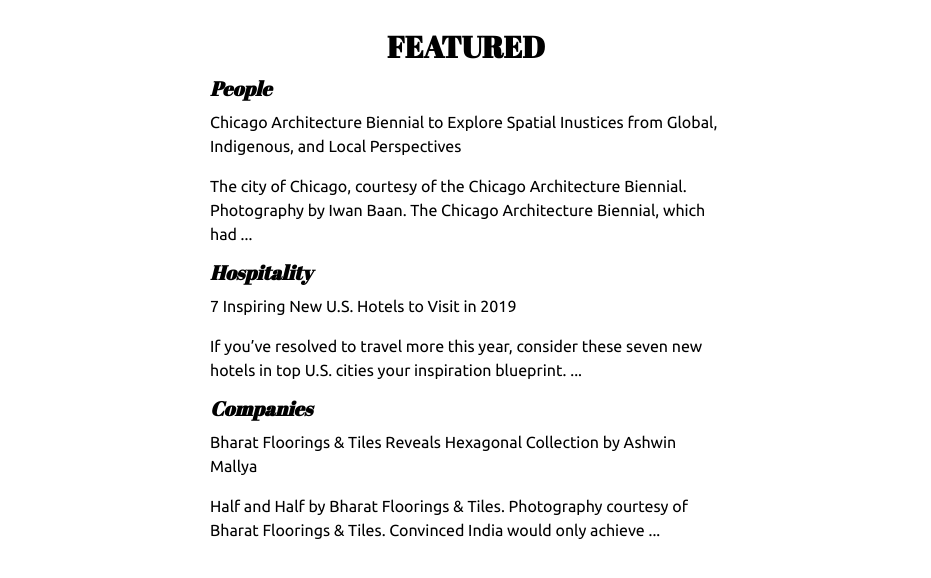
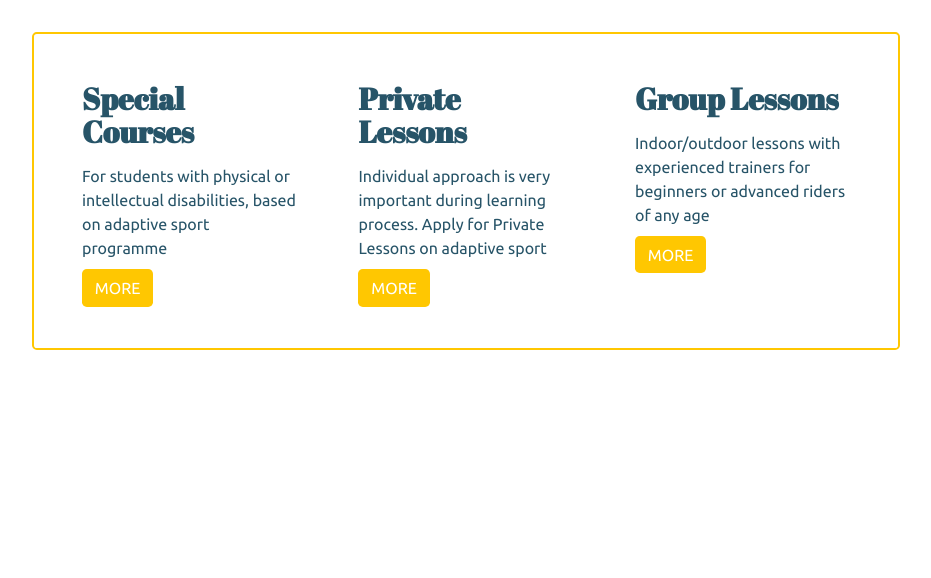
Before and after one commit to MartinRavanov72/Extreme_Sports, a Jekyll site: the page built from index.html, in a window 1280 px wide. Shown: the top 578 px of the page, without its empty margins (174-1105 px from the left). Built offline with Jekyll 4.4.1, drawn with Linux system fonts in a browser that asks for light colours.

Commit message:
2nd exc, 2nd homework

```diff
--- a/css/layout.css
+++ b/css/layout.css
@@ -18,8 +18,32 @@
 
 html {
     font-family: Ubuntu, sans-serif;
-    font-size: 15px;
+    font-size: var(--sizing-fs-base);
     line-height: 1.5;
+}
+
+@media (min-width: 600px) {
+    html {
+        font-size: var(--sizing-fs-tablet);
+    }
+}
+
+@media (min-width: 1260px) {
+    html {
+        font-size: var(--sizing-fs-laptop);
+    }
+}
+
+@media (min-width: 1420px) {
+    html {
+        font-size: var(--sizing-fs-desktop);
+    }
+}
+
+@media (min-width: 1660px) {
+    html {
+        font-size: var(--sizing-fs-huge);
+    }
 }
 
 p {
@@ -39,7 +63,7 @@
 }
 
 h1 {
-    font-size: var(--sizing-h1);
+    font-size: 3em;
 }
 
 h2 {
@@ -47,7 +71,7 @@
 }
 
 h3 {
-    font-size: var(--sizing-h3);
+    font-size: 1.9em;
 }
 
 h4 {
@@ -62,20 +86,34 @@
     font-size: 1.2em;
 }
 
-p {
-    font-size: var(--sizing-p);
+body {
+    width: 60vw;
+    margin: 2rem auto;
+    border: 2px solid var(--font-color-alternative);
+    border-radius: 0.3em;
+    padding: 3rem;
 }
 
-body {
-    width: 40vw;
-    margin: 0 auto;
-    padding-top: 2rem;
+ul {
+    display: flex;
+    justify-content: space-between;
 }
 
-h3 {
-    font-style: italic;
+li {
+    width: 28%;
+    list-style: none;
+    color: var(--font-color-primary);
 }
 
-h1 {
-    text-align: center;
+a {
+    padding: 0.6rem 0.8rem;
+    color: var(--font-color-white);
+    background: var(--font-color-alternative);
+    border-radius: 0.3em;
+    text-decoration: none;
 }
+
+a:hover {
+    color: var(--font-color-alternative);
+    background: var(--font-color-primary);
+}
--- a/css/variables.css
+++ b/css/variables.css
@@ -7,7 +7,8 @@
     --sizing-fs-desktop: 18px;
     --sizing-fs-huge: 20px;
 
-    --sizing-h1: 30px;
-    --sizing-h3: 20px;
-    --sizing-p: 16px;
+    --font-color-primary: #275468;
+    --font-color-alternative: #FFC701;
+    --font-color-white: #ffffff;
+
 }
--- a/docs/feed.xml
+++ b/docs/feed.xml
@@ -1 +1 @@
-<?xml version="1.0" encoding="utf-8"?><feed xmlns="http://www.w3.org/2005/Atom" ><generator uri="https://jekyllrb.com/" version="4.0.0">Jekyll</generator><link href="http://localhost:4000/Extreme_Sports/feed.xml" rel="self" type="application/atom+xml" /><link href="http://localhost:4000/Extreme_Sports/" rel="alternate" type="text/html" /><updated>2019-11-14T20:52:14+02:00</updated><id>http://localhost:4000/Extreme_Sports/feed.xml</id><title type="html">Extreme Sports</title><subtitle>Site for extreme sports</subtitle></feed>
+<?xml version="1.0" encoding="utf-8"?><feed xmlns="http://www.w3.org/2005/Atom" ><generator uri="https://jekyllrb.com/" version="4.0.0">Jekyll</generator><link href="http://localhost:4000/Extreme_Sports/feed.xml" rel="self" type="application/atom+xml" /><link href="http://localhost:4000/Extreme_Sports/" rel="alternate" type="text/html" /><updated>2019-11-14T20:59:32+02:00</updated><id>http://localhost:4000/Extreme_Sports/feed.xml</id><title type="html">Extreme Sports</title><subtitle>Site for extreme sports</subtitle></feed>
--- a/index.html
+++ b/index.html
@@ -3,26 +3,26 @@
 # To modify the layout, see https://jekyllrb.com/docs/themes/#overriding-theme-defaults
 
 layout: main
-title: Font Size Variables
+title: Color Variables
 ---
 
-<h1>FEATURED</h1>
-<section class="parts">
-    <h3>People</h3>
-    <p>Chicago Architecture Biennial to Explore Spatial Inustices from Global, Indigenous, and Local Perspectives
-    </p>
-    <p>The city of Chicago, courtesy of the Chicago Architecture Biennial. Photography by Iwan Baan. The Chicago
-        Architecture Biennial, which had ...</p>
-</section>
-<section class="parts">
-    <h3>Hospitality</h3>
-    <p>7 Inspiring New U.S. Hotels to Visit in 2019</p>
-    <p>If you’ve resolved to travel more this year, consider these seven new hotels in top U.S. cities your
-        inspiration blueprint. ...</p>
-</section>
-<section class="parts">
-    <h3>Companies</h3>
-    <p>Bharat Floorings & Tiles Reveals Hexagonal Collection by Ashwin Mallya</p>
-    <p>Half and Half by Bharat Floorings & Tiles. Photography courtesy of Bharat Floorings & Tiles. Convinced India
-        would only achieve ...</p>
-</section>
+
+<ul>
+    <li>
+        <h3>Special Courses</h3>
+        <p>For students with physical or intellectual disabilities, based on adaptive sport programme</p>
+        <a href="">MORE</a>
+    </li>
+    <li>
+        <h3>Private Lessons</h3>
+        <p>Individual approach is very important during learning process. Apply for Private Lessons on adaptive
+            sport
+        </p>
+        <a href="">MORE</a>
+    </li>
+    <li>
+        <h3>Group Lessons</h3>
+        <p>Indoor/outdoor lessons with experienced trainers for beginners or advanced riders of any age</p>
+        <a href="">MORE</a>
+    </li>
+</ul>
```
Also changed, not shown: docs/css/layout.css (+51 -13 lines), docs/css/variables.css (+4 -3 lines), docs/index.html (+20 -21 lines).
